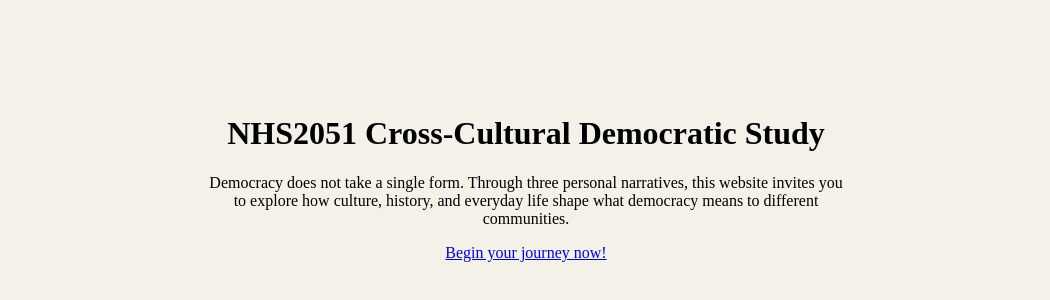
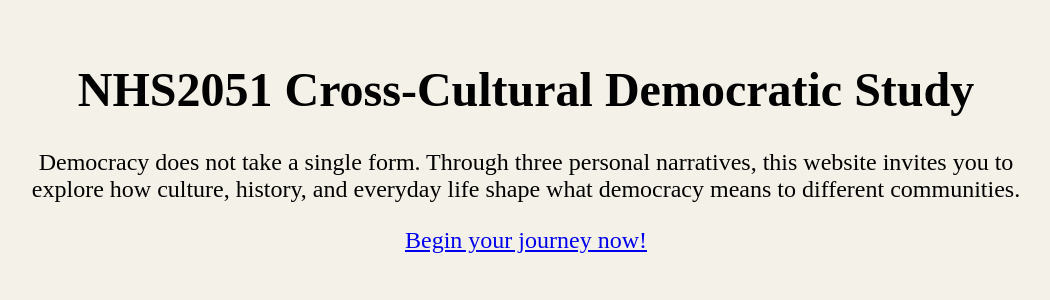
Before and after one commit to kahsuann/cross-cultural-democratic-study, a plain HTML site: page index.html in a window 1280 px wide. Shown: the part 170-470 px from the top of the page, without its empty margins (122-1172 px from the left). Drawn offline with Linux system fonts and the light colour scheme.

Commit message:
Make Start Page Larger

```diff
--- a/index.css
+++ b/index.css
@@ -1,7 +1,7 @@
 body {
   background-color: #f4f1e8;
   text-align: center;
-  height: 50%;
-  width: 50%;
-  padding: 20% 25%;
+  width: 80%;
+  padding: 15% 10%;
+  font-size: 150%;
 }
```
